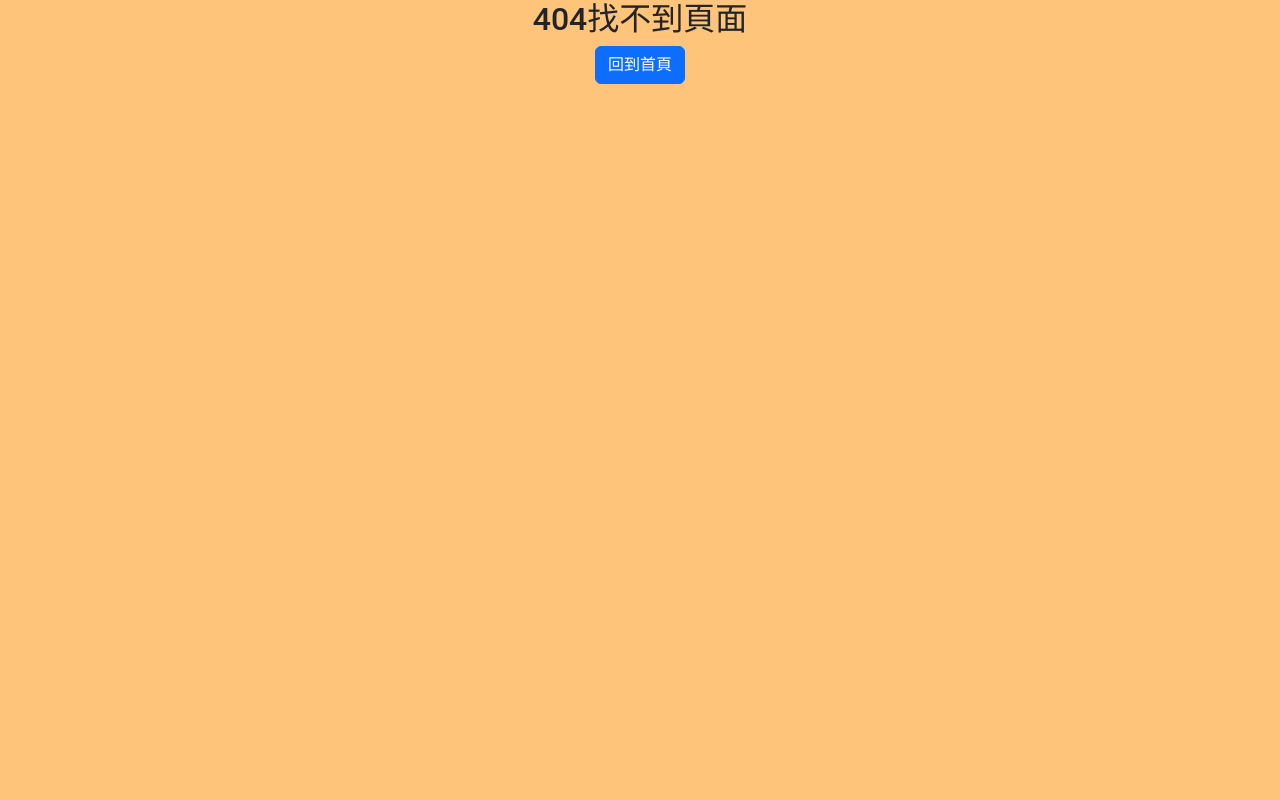
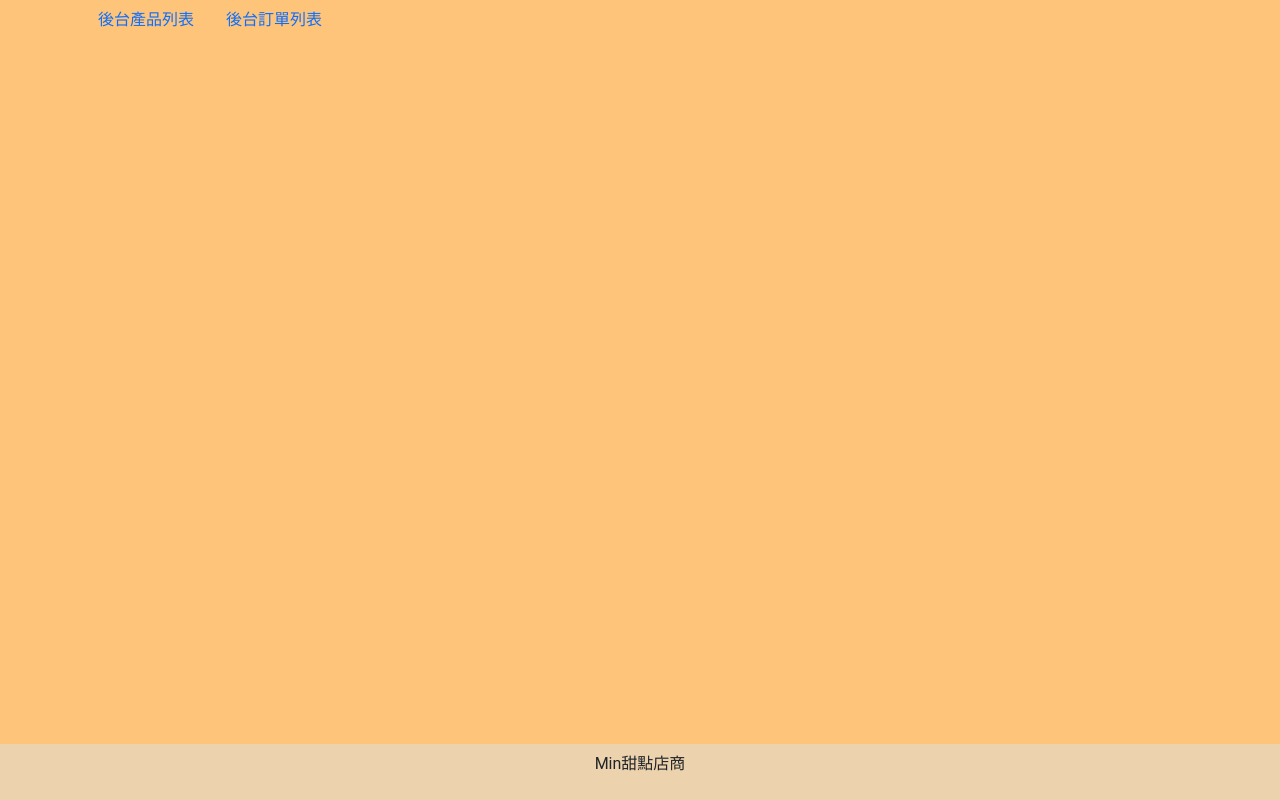
Before and after one commit to MIN82814/react-week7, a React (Vite) app: page /#/admin in a window 1280 px wide. Built offline with nearby package versions, Linux system fonts and the light colour scheme.

Commit message:
week7建立

```diff
--- a/package.json
+++ b/package.json
@@ -12,6 +12,7 @@
     "deploy": "gh-pages -d dist"
   },
   "dependencies": {
+    "@reduxjs/toolkit": "^2.11.2",
     "axios": "^1.13.2",
     "bootstrap": "^5.3.8",
     "gh-pages": "^6.3.0",
@@ -19,6 +20,7 @@
     "react-dom": "^19.2.0",
     "react-hook-form": "^7.71.2",
     "react-loader-spinner": "^8.0.2",
+    "react-redux": "^9.2.0",
     "react-router-dom": "^7.13.0",
     "react-toastify": "^11.0.5"
   },
--- a/src/App.jsx
+++ b/src/App.jsx
@@ -3,12 +3,15 @@ import { router } from "./router";
 import { ToastContainer } from "react-toastify";
 import "react-toastify/dist/ReactToastify.css";
 import "./assets/style.css";
+import MessageToast from "./assets/components/MessageToast ";
 
 function App() {
   return (
     <>
+     <MessageToast />
       <ToastContainer position="top-right" autoClose={2000} hideProgressBar />
       <RouterProvider router={router} />
+
     </>
   );
 }
--- /dev/null
+++ b/src/assets/components/MessageToast .jsx
@@ -0,0 +1,19 @@
+import { useSelector } from "react-redux"
+
+function MessageToast(){
+    const messages=useSelector(state=>state.message)
+return(
+    <div className="position-fixed top-0 end-0 p-3">
+        {messages.map(message=>(
+            <div key={message.id} className="toast show" role="alert" aria-live="assertive" aria-atomic="true">
+  <div className={`toast-header text-white bg-${message.type}`}>
+    <strong className="me-auto">{message.title}</strong>
+    <button type="button" className="btn-close" data-bs-dismiss="toast" aria-label="Close"></button>
+  </div>
+  <div className="toast-body">
+    {message.text}
+  </div>
+</div>))}
+</div>)
+}
+export default MessageToast
--- /dev/null
+++ b/src/layout/AdminLayout.jsx
@@ -0,0 +1,43 @@
+import { Outlet, Link } from "react-router-dom";
+
+function AdminLayout() {
+  return (
+    <div className="d-flex flex-column min-vh-100">
+      <div className="container flex-grow-1">
+        <header>
+          <ul className="nav">
+
+            <li className="nav-item">
+              <Link
+                className="nav-link active"
+                aria-current="page"
+                to="/admin/product"
+              >
+                後台產品列表
+              </Link>
+            </li>
+              <li className="nav-item">
+              <Link
+                className="nav-link active"
+                aria-current="page"
+                to="/admin/order"
+              >
+                後台訂單列表
+              </Link>
+            </li>
+          </ul>
+        </header>
+        <main>
+          <Outlet />
+        </main>
+      </div>
+      <footer
+        className="mt-5 text-center py-2"
+        style={{ backgroundColor: "#ecd2ad" }}
+      >
+        <p>Min甜點店商</p>
+      </footer>
+    </div>
+  );
+}
+export default AdminLayout;
--- a/src/main.jsx
+++ b/src/main.jsx
@@ -4,5 +4,10 @@ import "bootstrap/dist/css/bootstrap.min.css";
 import "bootstrap/dist/js/bootstrap.bundle.min.js";
 import "react-toastify/dist/ReactToastify.css";
 import App from "./App.jsx";
+import { Provider } from "react-redux";
+import store from "./stroe/store.js";
 
-createRoot(document.getElementById("root")).render(<App />);
+
+createRoot(document.getElementById("root")).render(
+    <Provider store={store}>
+<App /></Provider>);
--- /dev/null
+++ b/src/slice/messageSlice.js
@@ -0,0 +1,39 @@
+import { createAsyncThunk, createSlice } from "@reduxjs/toolkit";
+
+export const messageSlice=createSlice({
+    name:'message',
+    initialState:[
+        // {id: 1,
+        //         type:'success',
+        //         title:'成功',
+        //         text:'測試',}
+    ],
+    reducers:{
+        createMessage(state,action){
+            state.push({
+                id: action.payload.id,
+                type:action.payload.success?'success':'danger',
+                title:action.payload.success?'成功':'失敗',
+                text:action.payload.message,
+            })
+        },
+        removeMessage(state,action){
+            const index=state.findIndex(message=>message.id===action.payload)
+            if(index !==-1){
+                state.splice(index,1);
+            }
+        }
+    }
+})
+export const createAsyncMessage=createAsyncThunk(
+    'message/createAsyncMessage',
+    async (payload,{dispatch,requestId}) =>{
+        dispatch(createMessage({
+            ...payload,
+            id:requestId
+        }))
+        setTimeout(()=>{dispatch( removeMessage(requestId))},2000)
+    }
+);
+export const{createMessage,removeMessage}=messageSlice.actions;
+export default messageSlice.reducer
--- /dev/null
+++ b/src/stroe/store.js
@@ -0,0 +1,10 @@
+import { configureStore } from "@reduxjs/toolkit";
+import  messageReducer  from "../slice/messageSlice";
+
+export const store=configureStore({
+    reducer:{
+        message:messageReducer,
+    }
+})
+
+export default store;
--- a/src/views/Login.jsx
+++ b/src/views/Login.jsx
@@ -1,4 +1,5 @@
-import { useState } from "react";
+import { useState} from "react";
+import { useNavigate } from "react-router";
 import axios from "axios";
 import { toast } from "react-toastify";
 import { useForm } from "react-hook-form";
@@ -11,6 +12,7 @@ function Login({ getProducts, setIsAuth }) {
   //   username: "",
   //   password: "",
   // });
+  const navigate=useNavigate();
   const {
     register,
     formState: { errors, isValid },
@@ -34,7 +36,7 @@ function Login({ getProducts, setIsAuth }) {
       const res = await axios.post(`${API_BASE}/admin/signin`, formData);
       const { token, expired } = res.data; // 先在這裡拿到
       saveToken(token, expired); // 再傳給函式
-
+navigate('/admin/products')
       // getProducts();
       // setIsAuth(true);
     } catch (error) {
--- /dev/null
+++ b/src/views/admin/AdminOrders.jsx
@@ -0,0 +1,4 @@
+function AdminOrders(){
+    return(<h2>訂單頁面</h2>)
+}
+export default AdminOrders
--- a/src/App2.jsx
+++ b/src/views/admin/AdminProducts.jsx
@@ -2,10 +2,10 @@ import { useEffect, useRef, useState } from "react";
 import { ToastContainer, toast } from "react-toastify";
 import { Modal } from "bootstrap";
 import axios from "axios";
-import "./assets/style.css";
-import ProductModal from "./assets/components/ProductModal";
-import Pagination from "./assets/components/Pagination";
-import Login from "./views/Login";
+import ProductModal from "../../assets/components/ProductModal";
+import Pagination from "../../assets/components/Pagination";
+import { useDispatch } from "react-redux";
+import { createAsyncMessage } from "../../slice/messageSlice";
 
 const API_BASE = import.meta.env.VITE_API_BASE;
 const API_PATH = import.meta.env.VITE_API_PATH;
@@ -26,7 +26,7 @@ const INITIAL_TEMPLATE_DATA = {
   vegetarian: "",
 };
 
-function App() {
+function AdminProducts() {
   const [isAuth, setIsAuth] = useState(false);
   const [products, setProducts] = useState([]);
   const [templateProduct, setTemplateProduct] = useState(INITIAL_TEMPLATE_DATA);
@@ -35,6 +35,7 @@ function App() {
   //分業物件
   const [pagination, setPagination] = useState({});
   const productsModalRef = useRef(null);
+  const dispatch=useDispatch()
 
   //Cookie存取函式
   const saveToken = (token, expired) => {
@@ -91,27 +92,21 @@ function App() {
   const getProducts = async (page = 1) => {
     try {
       const res = await axios.get(
-        `${API_BASE}/api/${API_PATH}/admin/products?page=${page}`,
+        `${API_BASE}/api/${API_PATH}/admin/product?page=${page}`,
       );
       setProducts(res.data.products);
       //取得物件時也要取得分頁結構
       setPagination(res.data.pagination);
     } catch (error) {
-      const messages = error.response?.data?.message;
-      toast.error(
-        Array.isArray(messages)
-          ? messages.join(", ")
-          : messages || "取得商品失敗",
-      );
+  const messages = error.response?.data?.message;
+
+      dispatch(createAsyncMessage(messages))
     }
   };
 
   return (
     <>
-      <ToastContainer position="top-right" autoClose={3000} />
-      {!isAuth ? (
-        <Login getProducts={getProducts} setIsAuth={setIsAuth} />
-      ) : (
+
         <div className="container mt-4">
           <h2 className="fw-bold dark-coffee-text mb-3">產品列表</h2>
           <div className="text-end mb-4">
@@ -173,7 +168,7 @@ function App() {
           </table>
           <Pagination pagination={pagination} onChangePage={getProducts} />
         </div>
-      )}
+
       <ProductModal
         modalType={modalType}
         templateProduct={templateProduct}
@@ -184,4 +179,4 @@ function App() {
   );
 }
 
-export default App;
+export default AdminProducts;
```
Also changed, not shown: src/router.jsx (+16 -0 lines), 1 other file (tests, documents, lock files or other folders).
